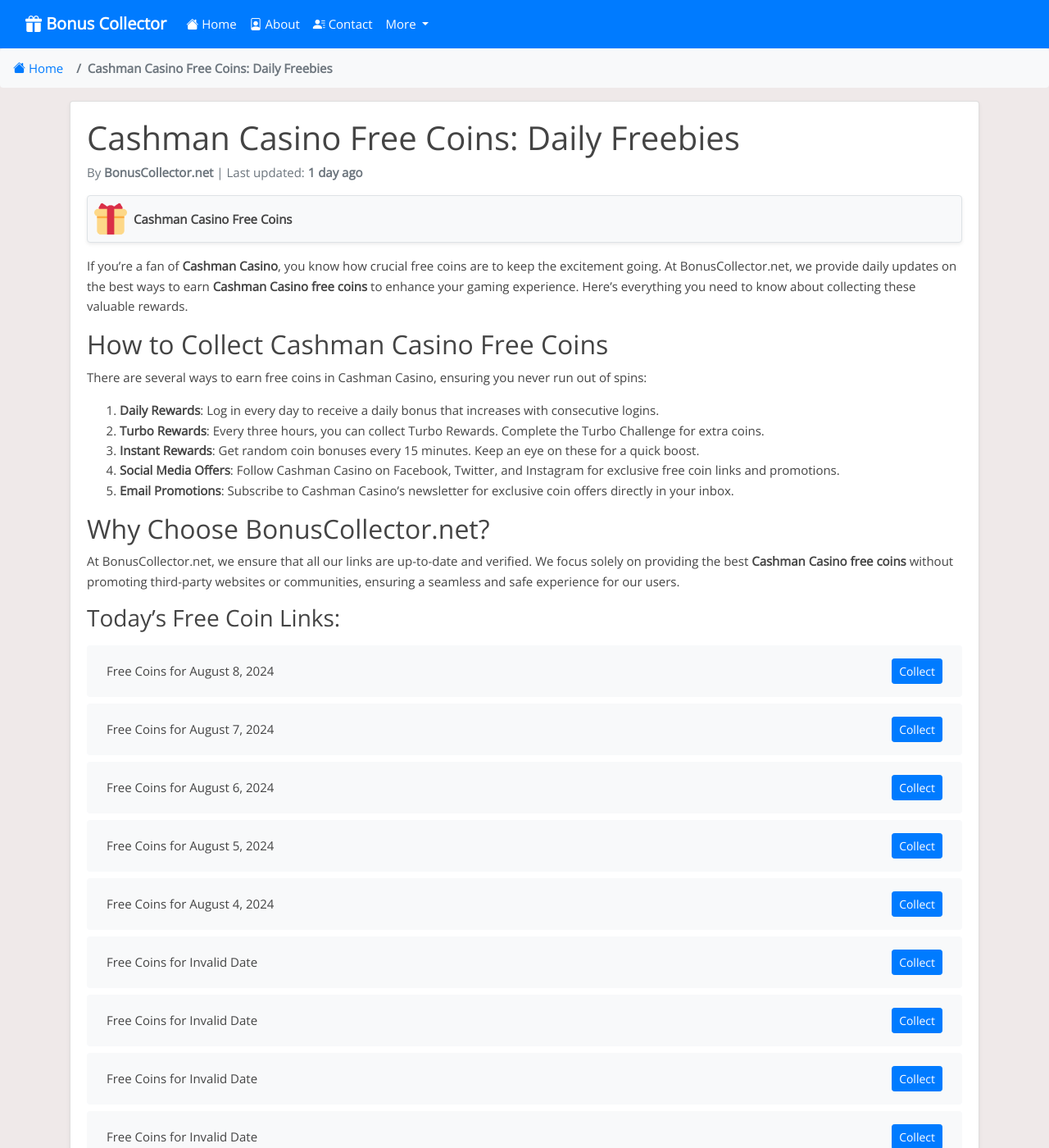
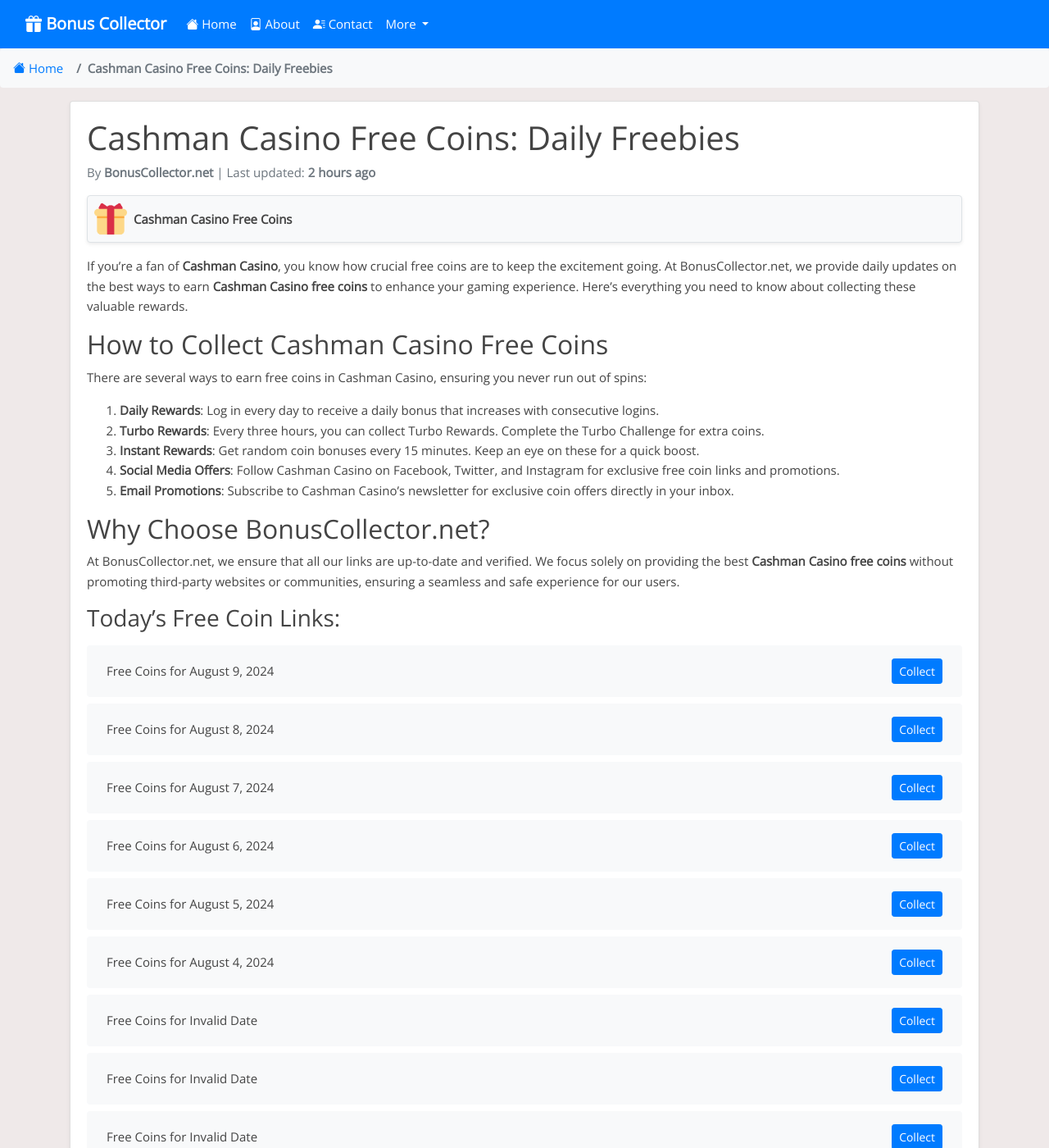
Before and after one commit to Prollad99/bs-net, a Jekyll site: the page built from _posts/2024-07-04-cashman-casino.md, in a window 1280 px wide and 1400 px high. Shown: the whole window at 82% size. Built offline with Jekyll 4.4.1, drawn with Linux system fonts in a browser that asks for light colours; nearby versions of some CDN libraries; comment, search, counter and statistics services are not loaded.

Commit message:
Update cashman-casino reward links and last modified date

```diff
--- a/_data/include_files.yml
+++ b/_data/include_files.yml
@@ -41,7 +41,7 @@
   last_modified: 2024-08-09 05:01:11
 
 cashman-casino.html:
-  last_modified: 2024-08-08 14:05:48
+  last_modified: 2024-08-09 14:07:12
 
 pop-slots.html:
   last_modified: 2024-08-09 05:01:03
--- a/_includes/cashman-casino.html
+++ b/_includes/cashman-casino.html
@@ -1,4 +1,8 @@
 <ul class="list-group mt-3 mb-4">
+  <li class="list-group-item d-flex justify-content-between align-items-center">
+    <span>Free Coins for August 9, 2024</span>
+    <a href="https://bit.ly/3vU26tM" class="btn btn-primary btn-sm">Collect</a>
+  </li>
   <li class="list-group-item d-flex justify-content-between align-items-center">
     <span>Free Coins for August 8, 2024</span>
     <a href="https://bit.ly/3OeDCBP" class="btn btn-primary btn-sm">Collect</a>
@@ -395,8 +399,4 @@
     <span>Free Coins for Invalid Date</span>
     <a href="https://bit.ly/4cMEcl3" class="btn btn-primary btn-sm">Collect</a>
   </li>
-  <li class="list-group-item d-flex justify-content-between align-items-center">
-    <span>Free Coins for Invalid Date</span>
-    <a href="https://bit.ly/4aOWK2u" class="btn btn-primary btn-sm">Collect</a>
-  </li>
 </ul>
```
Also changed, not shown: links-json/cashman-casino.json (+4 -3 lines).
